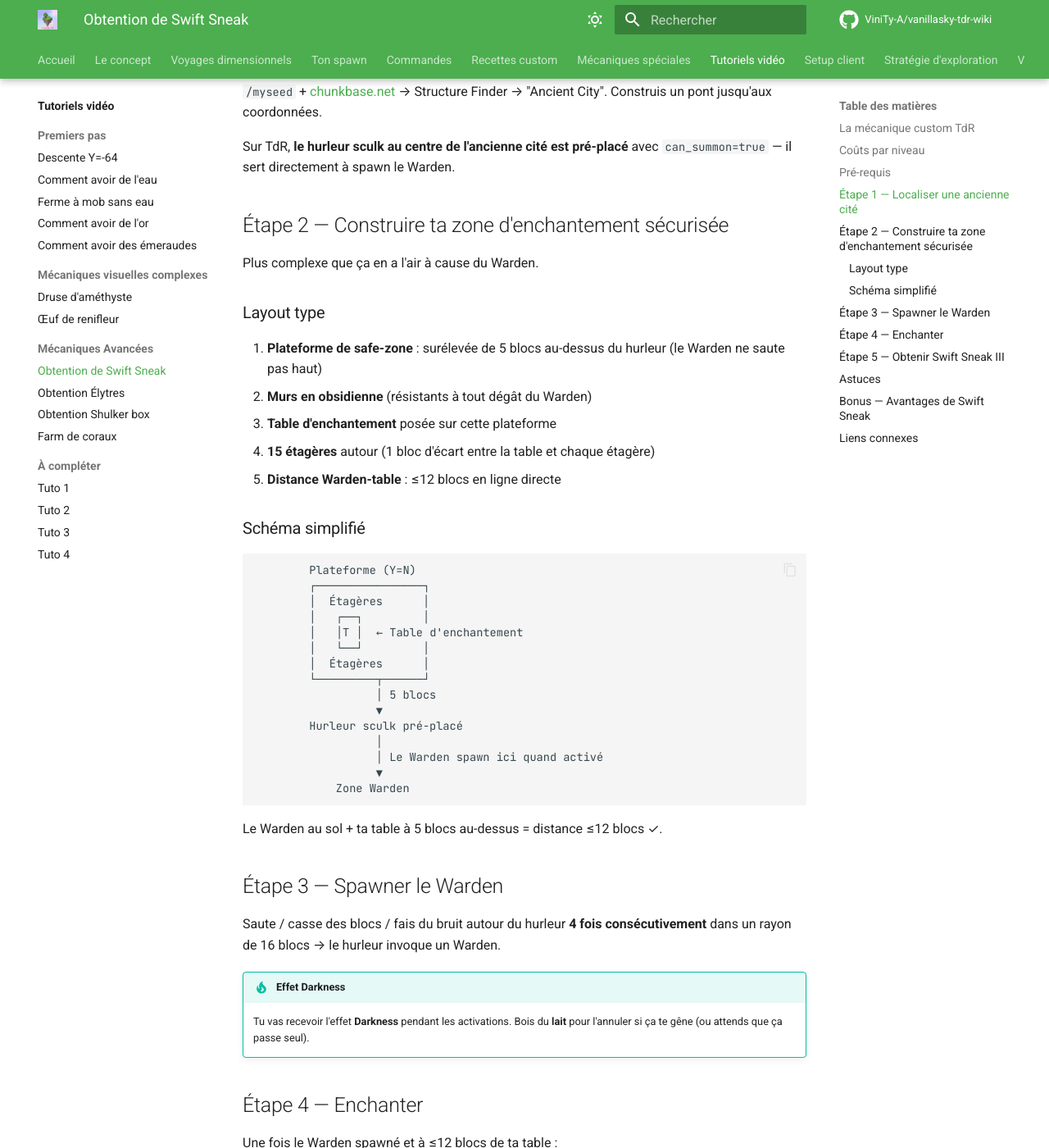
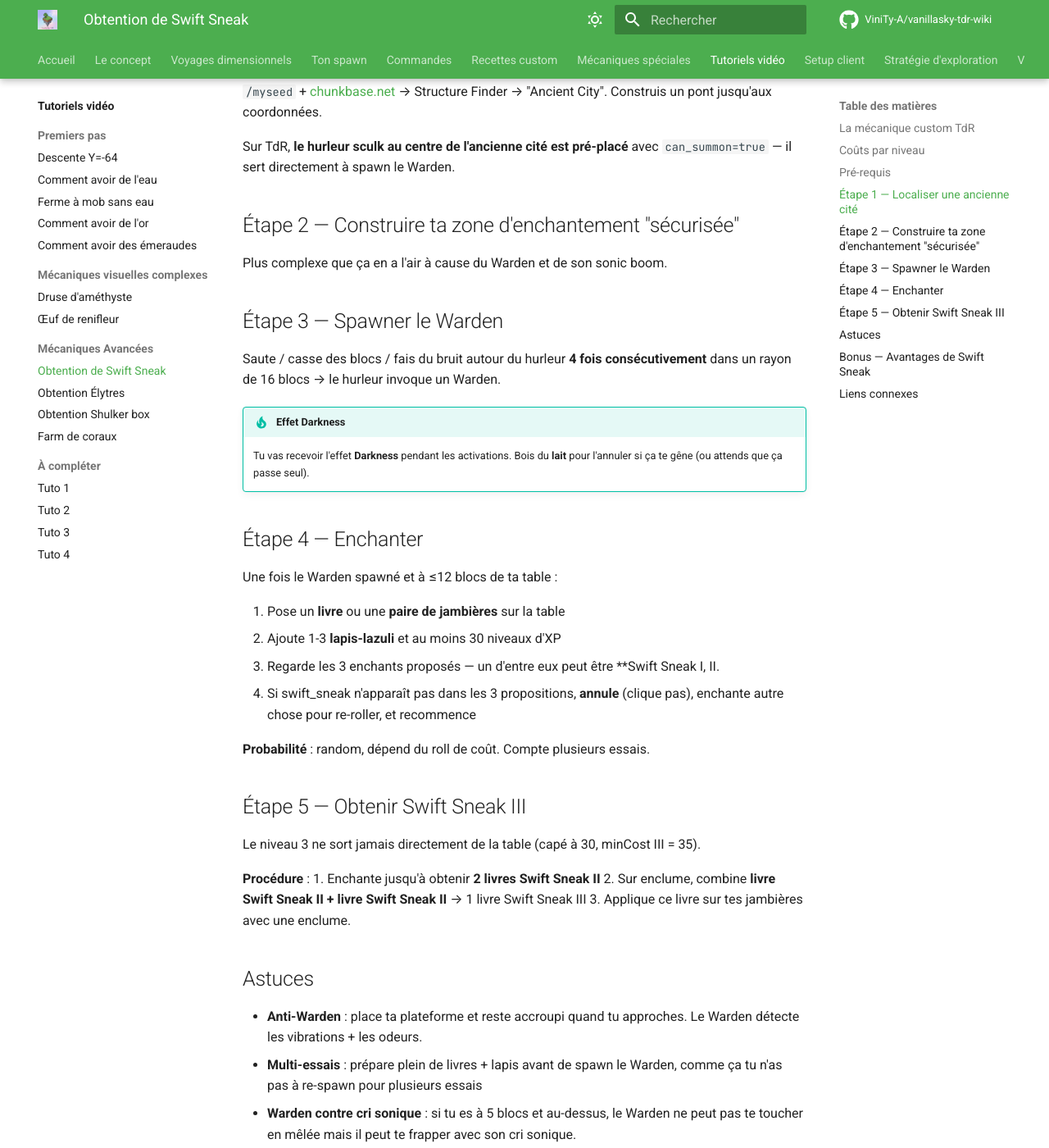
Before and after one commit to ViniTy-A/vanillasky-tdr-wiki, an MkDocs documentation site: the page built from docs/tutoriels/obtention-swift-sneak.md, in a window 1280 px wide and 1400 px high, scrolled down 1613 px. Shown: the whole window at 82% size. Built offline with MkDocs 1.6.1 and Material for MkDocs 9.7.7, drawn with Linux system fonts in a browser that asks for light colours; comment, search, counter and statistics services are not loaded; some of the changed text lies outside the part shown.

Commit message:
Update obtention-swift-sneak.md

````diff
--- a/docs/tutoriels/obtention-swift-sneak.md
+++ b/docs/tutoriels/obtention-swift-sneak.md
@@ -55,39 +55,10 @@ Quand tu utilises une **table d'enchantement** avec **un Warden à ≤12 blocs**
 
 Sur TdR, **le hurleur sculk au centre de l'ancienne cité est pré-placé** avec `can_summon=true` — il sert directement à spawn le Warden.
 
-## Étape 2 — Construire ta zone d'enchantement sécurisée
+## Étape 2 — Construire ta zone d'enchantement "sécurisée"
 
-Plus complexe que ça en a l'air à cause du Warden.
+Plus complexe que ça en a l'air à cause du Warden et de son sonic boom.
 
-### Layout type
-
-1. **Plateforme de safe-zone** : surélevée de 5 blocs au-dessus du hurleur (le Warden ne saute pas haut)
-2. **Murs en obsidienne** (résistants à tout dégât du Warden)
-3. **Table d'enchantement** posée sur cette plateforme
-4. **15 étagères** autour (1 bloc d'écart entre la table et chaque étagère)
-5. **Distance Warden-table** : ≤12 blocs en ligne directe
-
-### Schéma simplifié
-
-```
-        Plateforme (Y=N)
-        ┌────────────────┐
-        │  Étagères      │
-        │   ┌──┐         │
-        │   │T │  ← Table d'enchantement
-        │   └──┘         │
-        │  Étagères      │
-        └─────────┬──────┘
-                  │ 5 blocs
-                  ▼
-        Hurleur sculk pré-placé
-                  │
-                  │ Le Warden spawn ici quand activé
-                  ▼
-            Zone Warden
-```
-
-Le Warden au sol + ta table à 5 blocs au-dessus = distance ≤12 blocs ✓.
 
 ## Étape 3 — Spawner le Warden
 
@@ -114,14 +85,13 @@ Le niveau 3 ne sort jamais directement de la table (capé à 30, minCost III = 3
 **Procédure** :
 1. Enchante jusqu'à obtenir **2 livres Swift Sneak II**
 2. Sur enclume, combine **livre Swift Sneak II + livre Swift Sneak II** → 1 livre Swift Sneak III
-3. Applique ce livre sur tes jambières (Netherite recommandé) avec une enclume
+3. Applique ce livre sur tes jambières avec une enclume.
 
 ## Astuces
 
-- **Anti-Warden** : place ta plateforme en obsidienne et reste accroupi quand tu approches. Le Warden détecte les vibrations + les odeurs.
+- **Anti-Warden** : place ta plateforme et reste accroupi quand tu approches. Le Warden détecte les vibrations + les odeurs.
 - **Multi-essais** : prépare plein de livres + lapis avant de spawn le Warden, comme ça tu n'as pas à re-spawn pour plusieurs essais
-- **Plusieurs Wardens** : tu peux activer le hurleur plusieurs fois pour avoir plusieurs Wardens, mais c'est plus de risques
-- **Warden contre cri sonique** : si tu es à 5 blocs et au-dessus, le Warden ne peut pas te toucher en mêlée mais il peut te frapper avec son cri sonique. Reste à côté de murs en obsidienne pour bloquer le cri si possible.
+- **Warden contre cri sonique** : si tu es à 5 blocs et au-dessus, le Warden ne peut pas te toucher en mêlée mais il peut te frapper avec son cri sonique.
 
 ## Bonus — Avantages de Swift Sneak
 
@@ -129,7 +99,7 @@ Le niveau 3 ne sort jamais directement de la table (capé à 30, minCost III = 3
 - Niveau **II** : marche à 60% de la vitesse normale en accroupi
 - Niveau **III** : marche à 90% de la vitesse normale en accroupi
 
-Combiné à **Soul Speed III** sur bottes (sur âme sable / âme terre), tu peux te déplacer encore plus vite en mode discret.
+
 
 ## Liens connexes
 
````
Also changed, not shown: other parts of docs/tutoriels/obtention-swift-sneak.md (+1 -1 lines).
